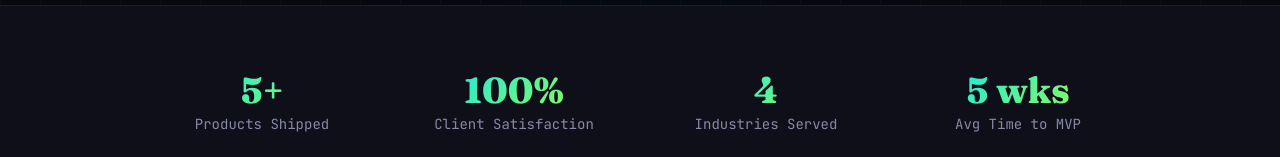
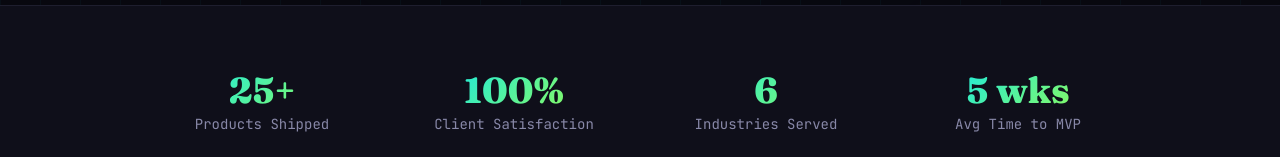
Before and after one commit to divyanshu-Go/ideacraft, a Next.js app: page / in a window 1280 px wide. Shown: the part 795-952 px from the top of the page. Built offline with nearby package versions, Linux system fonts and the light colour scheme.

Commit message:
updated details

```diff
--- a/app/page.tsx
+++ b/app/page.tsx
@@ -46,9 +46,9 @@ const steps = [
 ];
 
 const stats = [
-  { value: "5+", label: "Products Shipped" },
+  { value: "25+", label: "Products Shipped" },
   { value: "100%", label: "Client Satisfaction" },
-  { value: "4", label: "Industries Served" },
+  { value: "6", label: "Industries Served" },
   { value: "5 wks", label: "Avg Time to MVP" },
 ];
 
```
